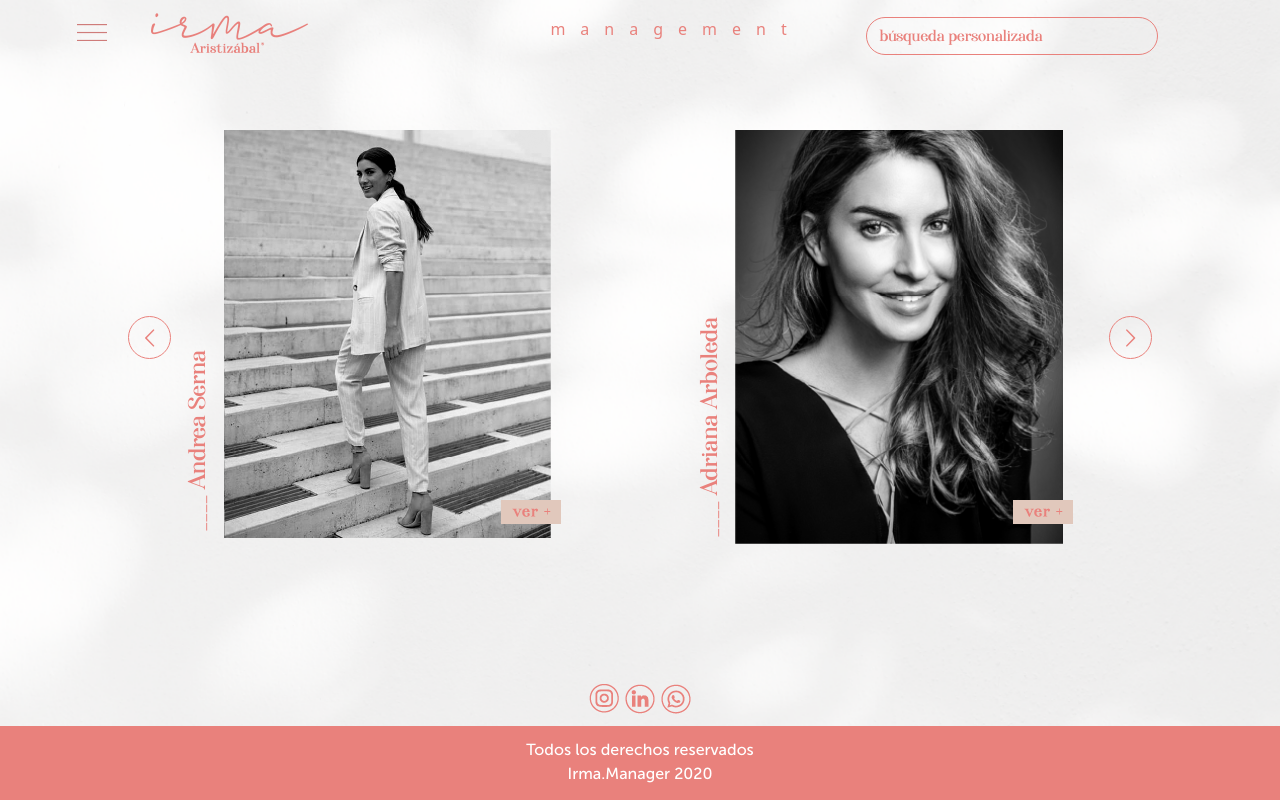
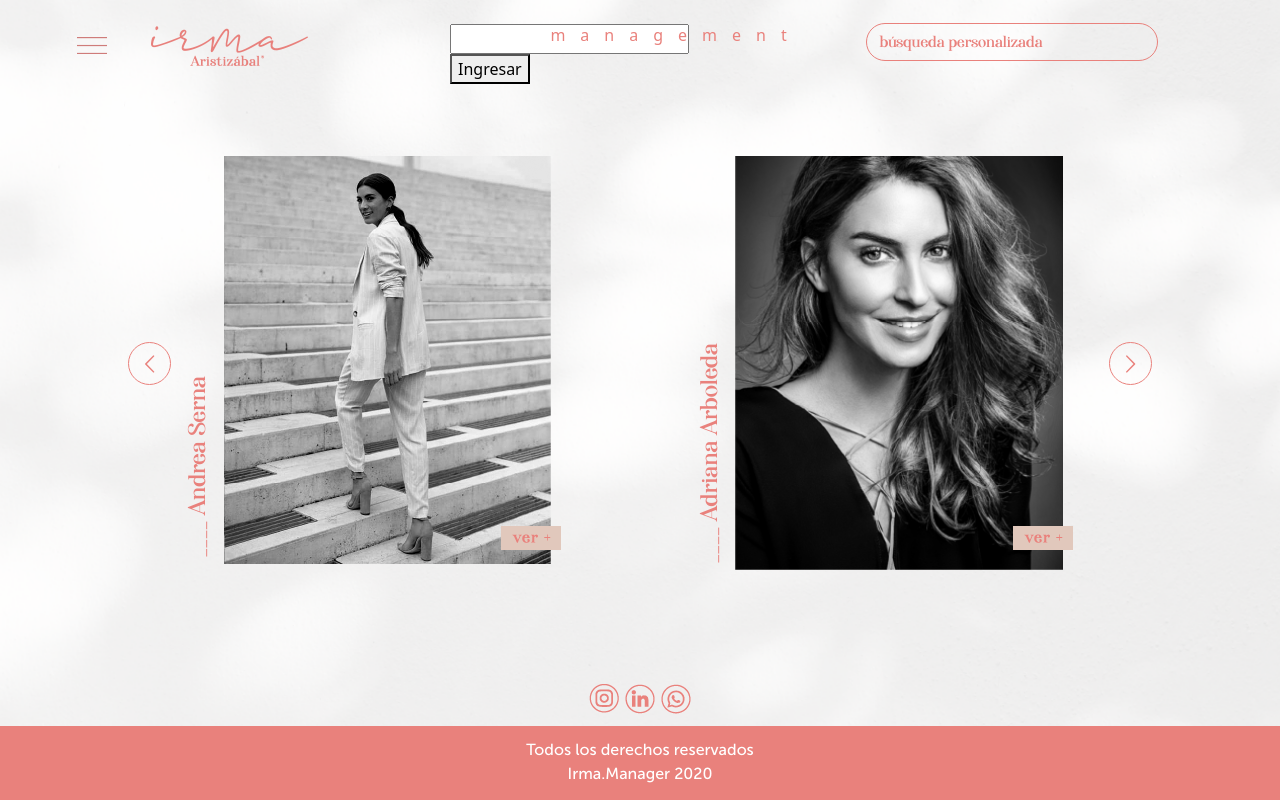
Before and after one commit to marn010/Irma, a React (Create React App) app: page /home in a window 1280 px wide. Built offline with nearby package versions, Linux system fonts and the light colour scheme.

Commit message:
added token login without styles

```diff
--- /dev/null
+++ b/src/components/ContactUS/ContactUS.js
@@ -0,0 +1,23 @@
+import React, { useContext } from 'react';
+
+import Forms from '../Form/Form';
+import GlobalState from '../../globalState';
+
+export default function ContactUS(props){
+   const {token: globalToken} =useContext(GlobalState);
+
+   let param1 = props.location.state.param1;
+   let param2 = props.location.state.param2;
+   let token = globalToken.token;
+   if(!token){
+      return(
+         <Forms param1={param1} param2={param2}/>
+      );
+   }
+   return(
+      <React.Fragment>
+         <p>it works!</p>
+         <p> aqui pondria mas informacion si tuviera.</p>
+      </React.Fragment>
+   );
+}
--- a/src/components/Famosos/Famoso/Famoso.js
+++ b/src/components/Famosos/Famoso/Famoso.js
@@ -1,30 +1,16 @@
-import React, { Component } from 'react';
+import React from 'react';
 import Carousel from 'react-multi-carousel';
+import { Link } from 'react-router-dom';
 
 import "react-multi-carousel/lib/styles.css";
 import './Famoso.css';
 
 import { data } from './dataFamoso';
-import { Link } from 'react-router-dom';
 
-export default class Famoso extends Component{
-      render(){
-         /* const ButtonGroup = ({ next, previous, ...rest }) => {
-            const {
-                carouselState: { currentSlide, totalItems, slidesToShow }
-            } = rest;
 
-            return (
-                <div className="carousel-button-group">
-                    <button aria-label="Go to previous slide"
-                        className={currentSlide === 0 ? "disable" : "react-multiple-carousel__arrow react-multiple-carousel__arrow--left"}
-                        onClick={() => previous()}></button>
-                    <button aria-label="Go to next slide"
-                        className={currentSlide === totalItems - slidesToShow ? "disable" : "react-multiple-carousel__arrow react-multiple-carousel__arrow--right"}
-                        onClick={() => next()}></button>
-                </div>
-            );
-        }; */
+function Famoso(props){
+
+
    const responsive = {
       desktop: {
             breakpoint: { max: 3000, min: 1024 },
@@ -42,15 +28,13 @@ export default class Famoso extends Component{
             slidesToSlide: 1, // optional, default to 1.
          }
    };
-         let id = this.props.location.state.param1;
+   let id = props.location.state.param1;
    let idx = -1;
    let name = data[id].Nombre ;
    let lastname = data[id].Apellido;
+
    return(
       <React.Fragment>
-               <div>
-
-               </div>
          <div className=" FamosoMainBox">
             <div className="FamosoPics">
                <Carousel
@@ -72,7 +56,7 @@ export default class Famoso extends Component{
                   transitionDuration={900}
                   containerClass="carousel-container"
                   removeArrowOnDeviceType={[ "mobile"]}
-                        deviceType={this.props.deviceType}
+                  deviceType={props.deviceType}
                   dotListClass="custom-dot-list-style"
                   itemClass="" /*carousel-item-padding*/
                   centerMode={false}
@@ -133,12 +117,30 @@ export default class Famoso extends Component{
             }} >
                   click aqui.
             </Link></p>
-
-
          </div>
       </React.Fragment>
    );
    }
+export default Famoso;
+   /* <p> El param es: {this.props.location.state.param1}</p>
+      const ButtonGroup = ({ next, previous, ...rest }) => {
+      const {
+            carouselState: { currentSlide, totalItems, slidesToShow }
+      } = rest;
+
+      return (
+            <div className="carousel-button-group">
+               <button aria-label="Go to previous slide"
+                  className={currentSlide === 0 ? "disable" : "react-multiple-carousel__arrow react-multiple-carousel__arrow--left"}
+                  onClick={() => previous()}></button>
+               <button aria-label="Go to next slide"
+                  className={currentSlide === totalItems - slidesToShow ? "disable" : "react-multiple-carousel__arrow react-multiple-carousel__arrow--right"}
+                  onClick={() => next()}></button>
+            </div>
+      );
+   };
+   /* let { token, setToken } = useToken(); */
+   /* if(!token){
+      return();
    }
-
-   /* <p> El param es: {this.props.location.state.param1}</p> */
+   */
--- a/src/components/Form/Form.js
+++ b/src/components/Form/Form.js
@@ -73,8 +73,8 @@ export default class Forms extends Component{
    }
    render(){
       let FormAvaible = "1";
-      let ArtistName = this.props.location.state.param1;
-      let ArtistLastname = this.props.location.state.param2;
+      let ArtistName = this.props.param1;
+      let ArtistLastname = this.props.param2;
       if(this.state.Name && this.state.Tel && this.state.Business && this.state.Email  && this.state.Position && this.state.Message && this.state.Aggree){
          FormAvaible="";
       }else{
--- /dev/null
+++ b/src/components/Hooks/useToken.js
@@ -0,0 +1,25 @@
+import { useState } from 'react';
+
+export default function useToken() {
+   const getToken = () => {
+     const tokenString = sessionStorage.getItem('token');
+     /* console.log("tokenString"+tokenString) */
+     const userToken = JSON.parse(tokenString);
+     /* console.log(userToken) */
+     return userToken?.token
+   };
+   let [token, setToken] = useState(getToken());
+
+   const saveToken = userToken => {
+      sessionStorage.setItem('token', JSON.stringify(userToken));
+      setToken(userToken.token);
+      /* console.log("userToken es: " + userToken)
+      console.log("userToken.token: " +userToken.token)
+      console.log("token: " + token) */
+      /* token=userToken; */
+      /* console.log("token ahora: " +token) */
+   };
+   return{
+      setToken: saveToken,token
+   }
+}
--- /dev/null
+++ b/src/components/Login/Login.js
@@ -0,0 +1,40 @@
+import React, { useState, useContext } from 'react';
+import GlobalState from '../../globalState';
+
+import './Login.css';
+
+export default function Login({setToken}){
+   const [password,setPassword] = useState();
+   const {token: globalToken} = useContext(GlobalState);
+
+   const pass= 'tprgQLEMrp1zdjNsqzgrTUw049ip1aA/xOFIW9YH/sw=';
+   var crypto = require('crypto');
+   const handleSubmit = async e=> {
+      e.preventDefault();
+      const hash = crypto.createHash('sha256').update(password).digest('base64');
+      alert("La clave ingresada fue: " + password);
+      /* alert("El Hash producido es: " + hash); */
+      if(hash===pass){
+         setToken({token:pass})
+         alert("codigo aceptado")
+      }else{
+         alert("El código ingresado no corresponde con nuestra base de datos.")
+      }
+   }
+
+   return(
+      <div>
+         <form onSubmit={handleSubmit}>
+            <div className="">
+               <label className="">
+                  <p></p>
+                  <input type="password" onChange={e => setPassword(e.target.value)} />
+               </label>
+            </div>
+            <div>
+               <button className="" type="submit">Ingresar</button>
+            </div>
+         </form>
+      </div>
+   );
+}
--- a/src/components/Navigation/Navigation.js
+++ b/src/components/Navigation/Navigation.js
@@ -2,15 +2,19 @@ import React, { useContext, useState } from 'react';
 import { Navbar, NavbarBrand, Nav, NavbarToggler, Collapse, NavItem, Row, Col, Label, } from 'reactstrap';
 import { Form, Input } from 'reactstrap';
 import { NavLink } from 'react-router-dom';
+import Login from '../Login/Login';
 
 import './Navigation.css'
 import GlobalState from '../../globalState';
+
 
 const Navigation = () => {
    const {state: globalState} = useContext(GlobalState);
    const { updateSearchValue } = useContext(GlobalState);
    const [isNavOpen, setisNavOpen] = useState(false);
-   const [searchValue, setSearchValue] = useState('');
+   const {token: globalToken} = useContext(GlobalState);
+   const { updateToken } = useContext(GlobalState);
+
 
    const toggleNav = () =>{
       setisNavOpen(
@@ -22,9 +26,8 @@ const Navigation = () => {
    }
    const searchAnyElse = e => {
       e.preventDefault();
-      /* debugger; */
       console.log(globalState.searchValue);
-      setSearchValue(globalState.searchValue);
+      /* setSearchValue(globalState.searchValue); */
       /* updateSearchValue(searchValue.toLowerCase()); */
    }
 
@@ -71,6 +74,9 @@ const Navigation = () => {
                      </Row>
                   </Form>
                </NavItem>
+               <NavItem>
+                  <Login setToken={updateToken} />
+               </NavItem>
             </Nav>
          </Navbar>
       </div>
--- a/src/components/index.js
+++ b/src/components/index.js
@@ -1,17 +1,17 @@
-import React, { Component } from 'react';
+import React from 'react';
 import { BrowserRouter as Router, Switch, Route, Redirect } from 'react-router-dom';
 import Famoso from './Famosos/Famoso/Famoso';
 /* import Famosos from './Famosos/Famosos'; */
 import Footer from './Footer/Footer';
-import Forms from './Form/Form';
 import home from './home/home';
 import About from './About/About';
+import Navigation from './Navigation/Navigation';
+import ContactUS from './ContactUS/ContactUS';
 
 import './index.css'
-import Navigation from './Navigation/Navigation';
+/* import Login from './Login/Login'; */
 
-export default class Main extends Component{
-   render(){
+export default function Main(){
       return(
          <div className="Main">
             <Router>
@@ -20,13 +20,15 @@ export default class Main extends Component{
                   <Route path="/home" component={home}></Route>
                   {/* <Route path="/famous" component={Famosos}></Route> */}
                   <Route path="/Famoso" component={Famoso}></Route>
-                  <Route path="/ContactUS" component={Forms}></Route>
+                  <Route path="/ContactUS" component={ContactUS}></Route>
                   <Route path="/AboutMe" component={About}></Route>
+                  {/* <Route path="/login" component={Login}></Route> */}
+                  {/* <Route path="/" component={}></Route> */}
+
                   <Redirect to="/home"></Redirect>
                </Switch>
+               <Footer/>
             </Router>
-            <Footer/>
          </div>
       );
-   }
 }
--- a/src/globalState/index.js
+++ b/src/globalState/index.js
@@ -1,4 +1,5 @@
 import React, { useState, createContext } from 'react';
+import useToken from '../components/Hooks/useToken';
 
 const GlobalState = createContext({});
 
@@ -13,9 +14,14 @@ export const ContextProvider = ({ children }) => {
       searchValue
    })
   };
-
+  let { token, setToken } = useToken();
+  const updateToken = (token)=>{
+    setToken({
+      token
+    })
+  }
   return (
-    <GlobalState.Provider value={{state, updateSearchValue}}>
+    <GlobalState.Provider value={{state, updateSearchValue, token, updateToken}}>
       { children }
     </GlobalState.Provider>
   );
```
Also changed, not shown: src/components/Login/Login.css (added). Lines whose indentation alone changed are shown as unchanged.
